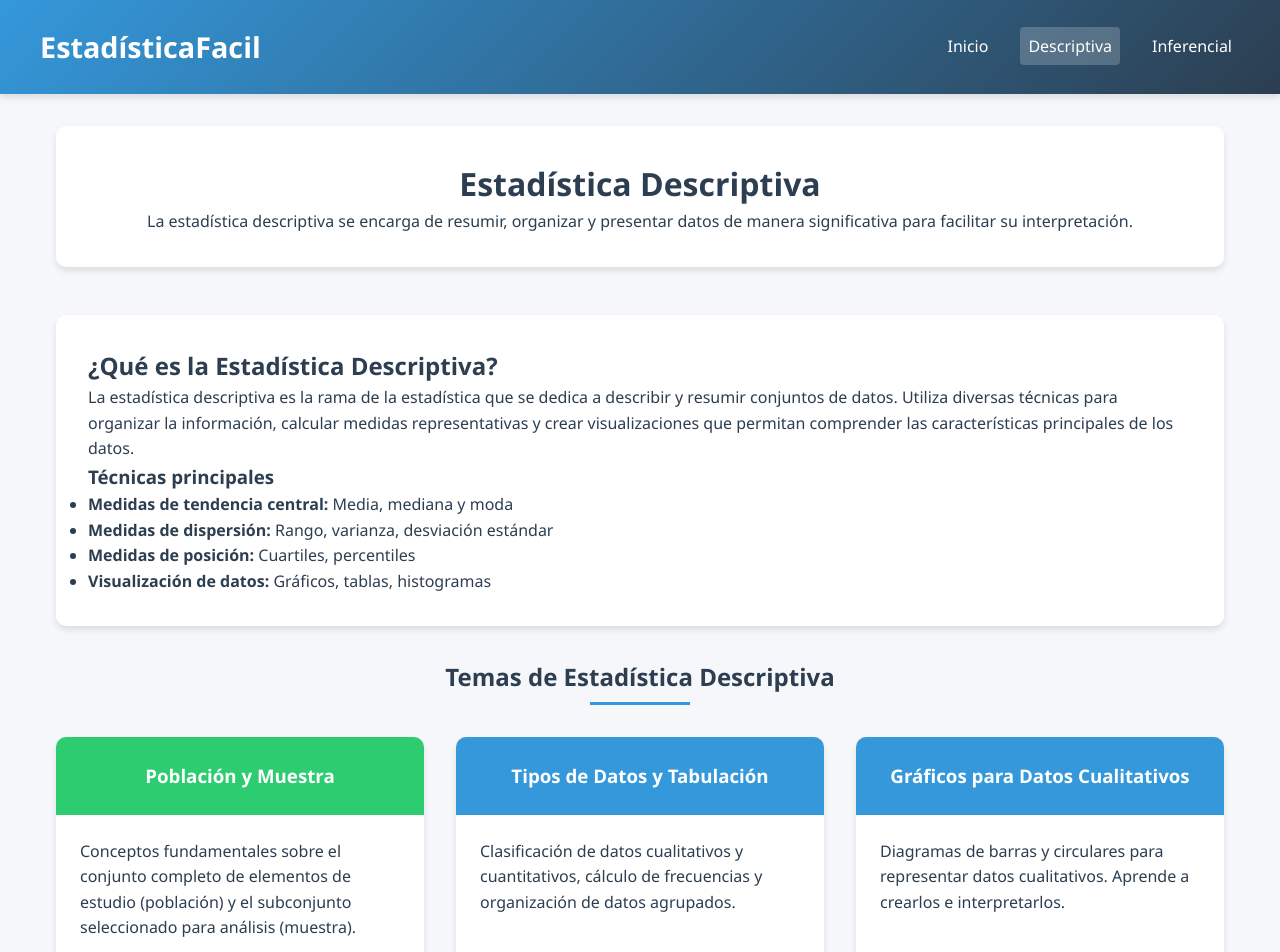
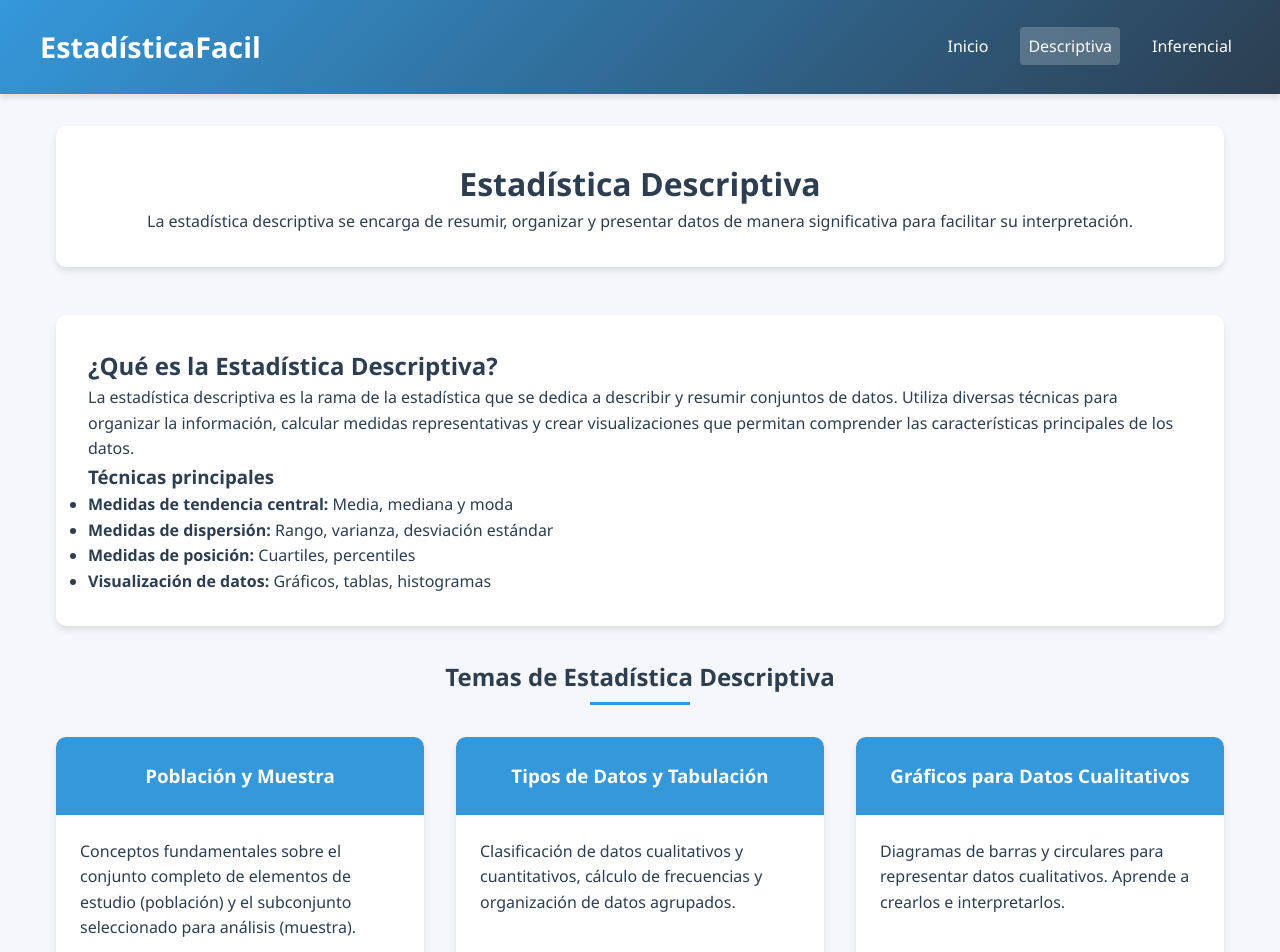
Before and after one commit to hdtamara/statisticalPortal, a Vue app: page /descriptiva in a window 1280 px wide. Shown: the top 952 px of the page. Built offline with nearby package versions, Linux system fonts and the light colour scheme.

Commit message:
refactor(descriptive): remove unused card-type attribute from ContentCard

```diff
--- a/src/views/DescriptiveView.vue
+++ b/src/views/DescriptiveView.vue
@@ -22,7 +22,6 @@
 
     <div class="cards-container">
       <ContentCard
-        card-type="descriptive"
         title="Población y Muestra"
         content="Conceptos fundamentales sobre el conjunto completo de elementos de estudio (población) y el subconjunto seleccionado para análisis (muestra)."
         :show-button="true"
```
